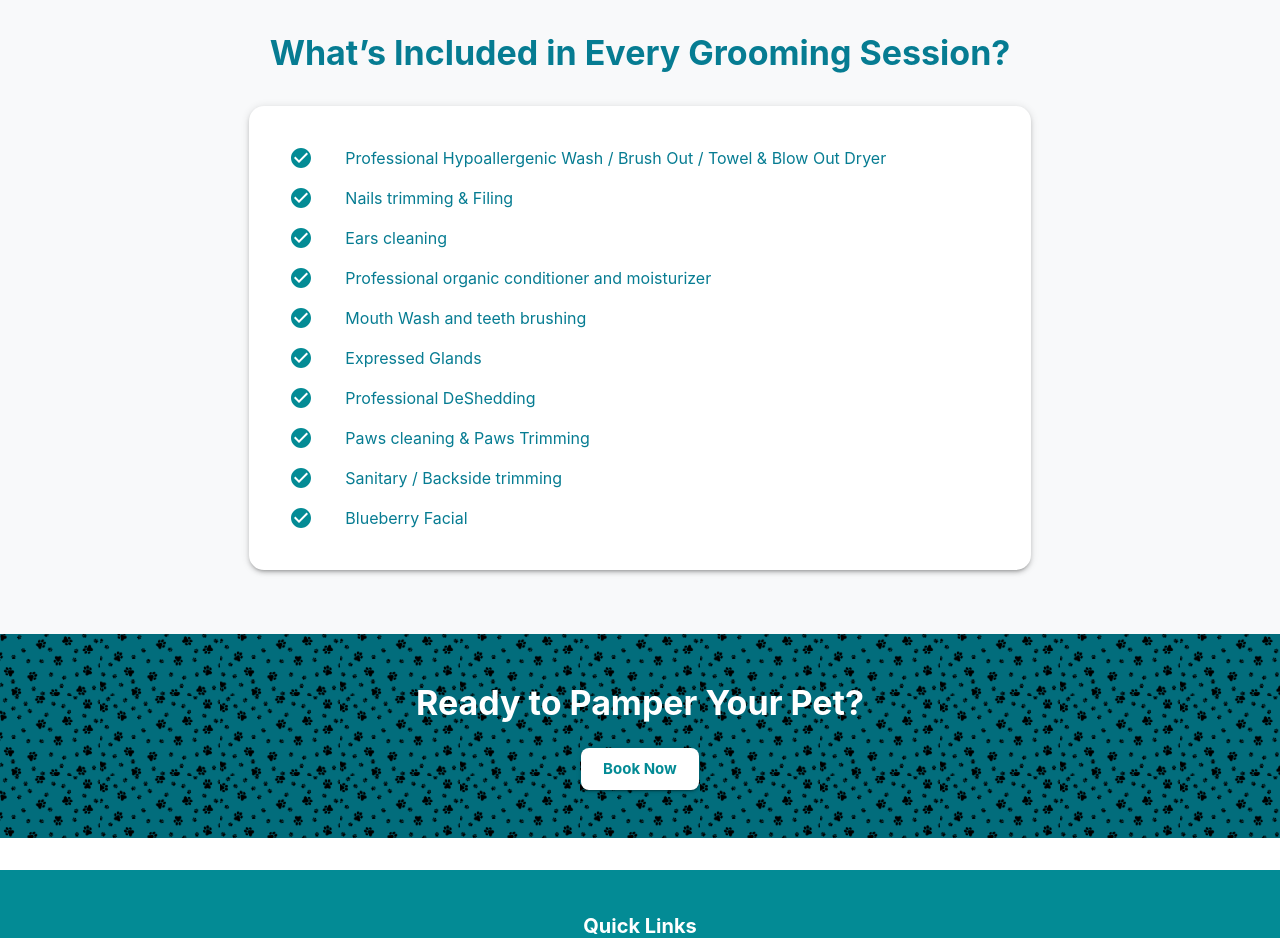
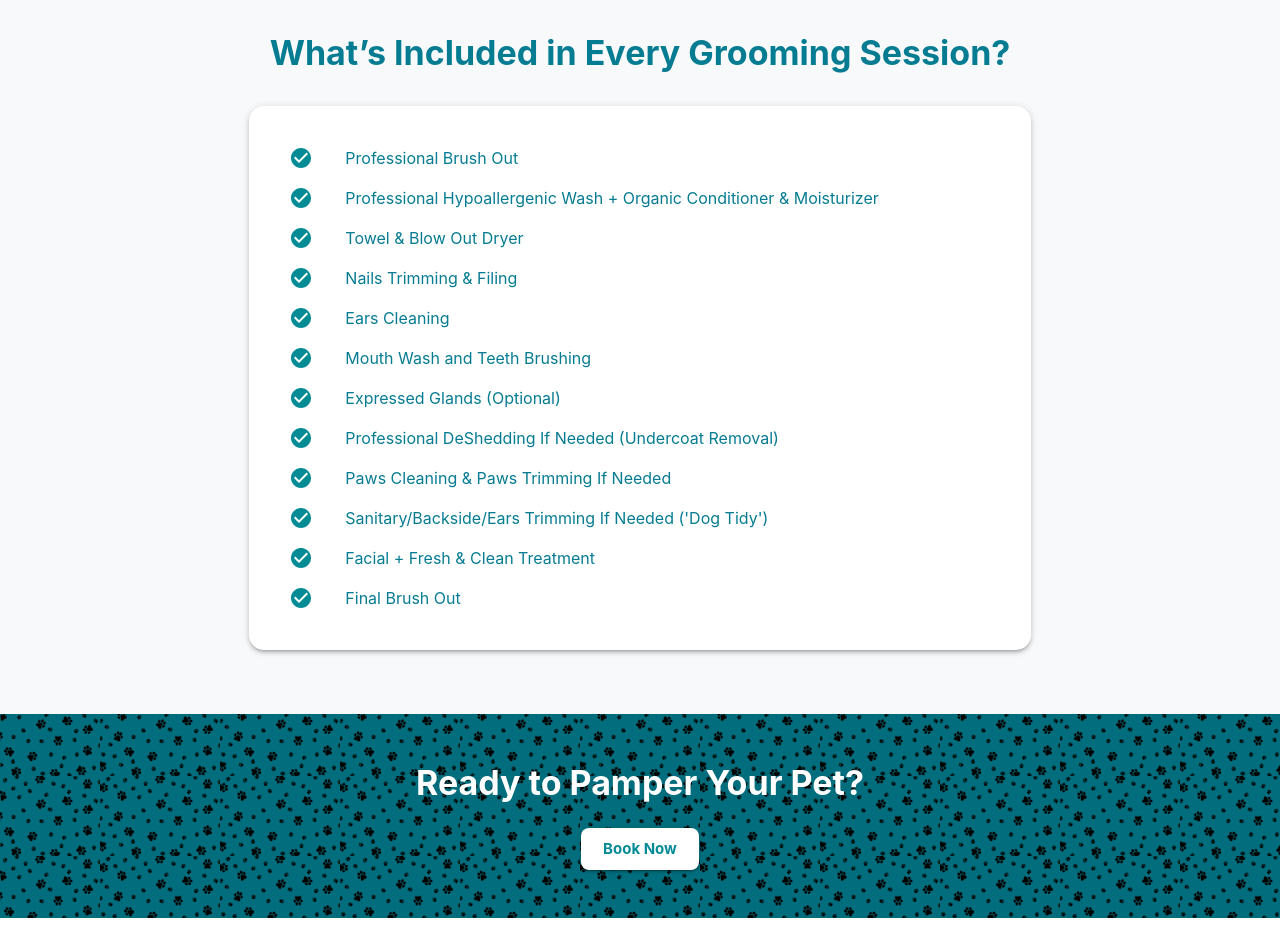
Before and after one commit to crisboxing11/Fluffy, a Next.js app: page /prices in a window 1280 px wide. Shown: the part 1480-2418 px from the top of the page. Built offline with nearby package versions, Linux system fonts and the light colour scheme.

Commit message:
updated services offered in pricing page

```diff
--- a/pages/prices.tsx
+++ b/pages/prices.tsx
@@ -28,16 +28,18 @@ const preferredPricing = [
 
 // **All-Inclusive Services List**
 const services = [
-  "Professional Hypoallergenic Wash / Brush Out / Towel & Blow Out Dryer",
-  "Nails trimming & Filing",
-  "Ears cleaning",
-  "Professional organic conditioner and moisturizer",
-  "Mouth Wash and teeth brushing",
-  "Expressed Glands",
-  "Professional DeShedding",
-  "Paws cleaning & Paws Trimming",
-  "Sanitary / Backside trimming",
-  "Blueberry Facial",
+  "Professional Brush Out",
+  "Professional Hypoallergenic Wash + Organic Conditioner & Moisturizer",
+  "Towel & Blow Out Dryer",
+  "Nails Trimming & Filing",
+  "Ears Cleaning",
+  "Mouth Wash and Teeth Brushing",
+  "Expressed Glands (Optional)",
+  "Professional DeShedding If Needed (Undercoat Removal)",
+  "Paws Cleaning & Paws Trimming If Needed",
+  "Sanitary/Backside/Ears Trimming If Needed ('Dog Tidy')",
+  "Facial + Fresh & Clean Treatment",
+  "Final Brush Out",
 ];
 
 const PricesPage = () => {
```
